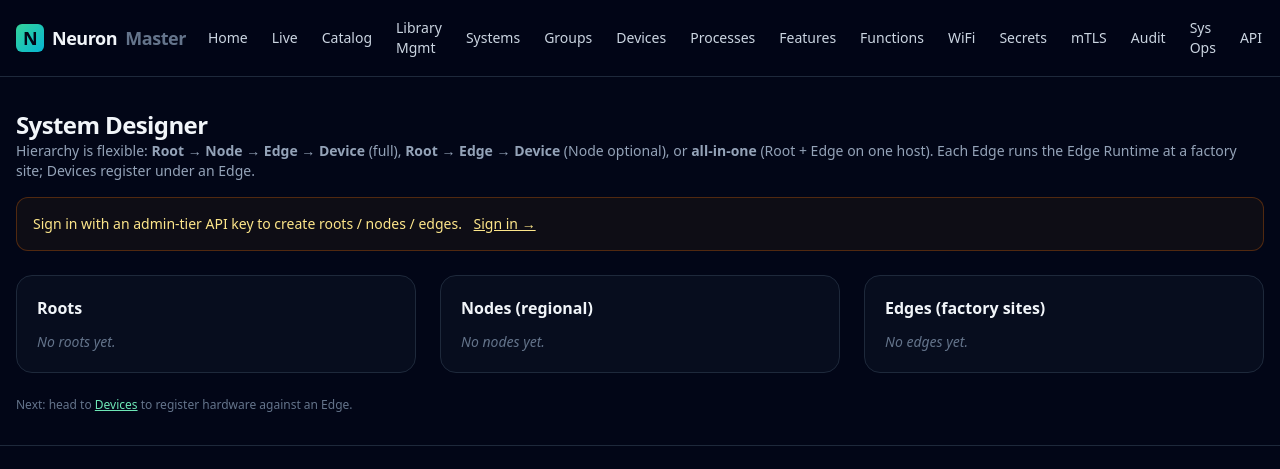
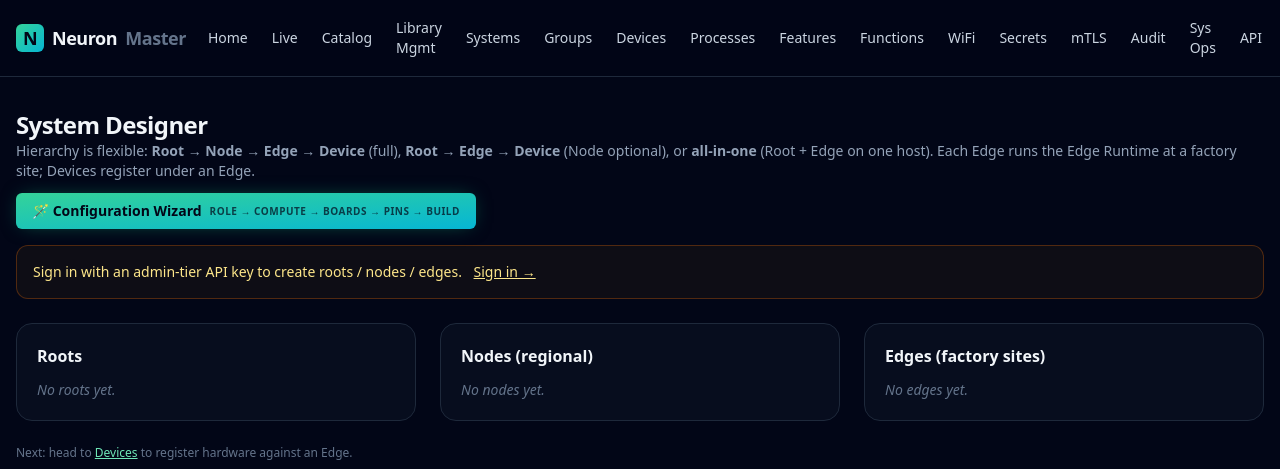
Before and after one commit to kammelaraj-arch/Neuron-Platform, a FastAPI app: page /ui/systems in a window 1280 px wide; the page is wider, and only the part inside the window is pictured. Shown: the top 469 px of that part. Run offline with FastAPI, Linux system fonts and the light colour scheme; data that the repository does not hold is empty; some libraries are stand-ins or nearby versions.

Commit message:
ui: prominent "Configuration Wizard" button on the System Designer page
Operators land on /ui/systems to see the topology then need to jump
into the wizard to actually configure a device. Added a gradient
emerald→cyan pill in the header that links to /ui/devices/wizard with
a short hint of the steps (role → compute → boards → pins → build).

https://claude.ai/code/session_014GCqHcLr6M1cdAPDEpodbb

```diff
--- a/master_platform/backend/templates/systems.html
+++ b/master_platform/backend/templates/systems.html
@@ -1,7 +1,8 @@
 {% extends "base.html" %}
 {% block title %}Systems{% endblock %}
 {% block content %}
-  <header>
+  <header class="flex flex-wrap items-start justify-between gap-3">
+    <div>
       <h1 class="text-2xl font-semibold tracking-tight">System Designer</h1>
       <p class="text-slate-400 text-sm">
         Hierarchy is flexible: <strong>Root → Node → Edge → Device</strong> (full),
@@ -9,6 +10,12 @@
         <strong>all-in-one</strong> (Root + Edge on one host). Each Edge runs the Edge
         Runtime at a factory site; Devices register under an Edge.
       </p>
+    </div>
+    <a href="/ui/devices/wizard"
+       class="shrink-0 inline-flex items-center gap-2 rounded-md bg-gradient-to-br from-emerald-400 to-cyan-500 px-4 py-2 text-sm font-semibold text-slate-950 hover:from-emerald-300 hover:to-cyan-400 shadow-[0_0_20px_-6px_rgba(16,185,129,0.55)]">
+      🪄 Configuration Wizard
+      <span class="text-[10px] uppercase tracking-wider opacity-70">role → compute → boards → pins → build</span>
+    </a>
   </header>
 
   {% if signed_in %}
```
Lines whose indentation alone changed are shown as unchanged.
